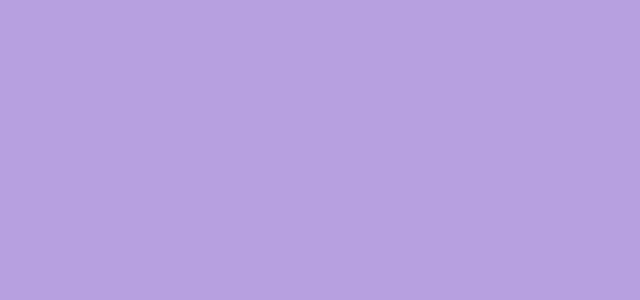
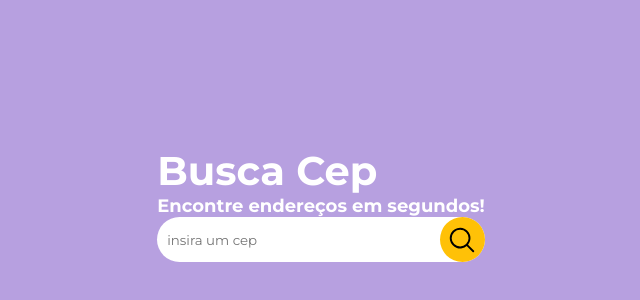
Before and after one commit to FelipePinha/Busca-CEP, a React (Vite) app: page / in a window 1280 px wide. Shown: the part 196-496 px from the top of the page, without its empty margins (319-959 px from the left). Built offline with nearby package versions, Linux system fonts and the light colour scheme.

Commit message:
feat: create form

```diff
--- a/src/App.tsx
+++ b/src/App.tsx
@@ -1,7 +1,18 @@
+import { Form } from './components/Form/Form';
 import './styles/app.scss';
 
 function App() {
-    return <div className="app"></div>;
+    return (
+        <div className="app-container">
+            <div className="container">
+                <header className="title-container">
+                    <h1>Busca Cep</h1>
+                    <p>Encontre endereços em segundos!</p>
+                </header>
+                <Form />
+            </div>
+        </div>
+    );
 }
 
 export default App;
--- /dev/null
+++ b/src/components/Form/Form.tsx
@@ -0,0 +1,13 @@
+import { MagnifyingGlass } from '@phosphor-icons/react';
+import './_Form.scss';
+
+export const Form = () => {
+    return (
+        <form>
+            <input type="number" placeholder="insira um cep" />
+            <span>
+                <MagnifyingGlass size={30} />
+            </span>
+        </form>
+    );
+};
--- /dev/null
+++ b/src/components/Form/_Form.scss
@@ -0,0 +1,26 @@
+@import '../../styles/theme';
+
+form {
+    position: relative;
+
+    input {
+        width: 100%;
+        padding: 1rem;
+        height: 4.5rem;
+        border: none;
+        border-radius: 5rem;
+    }
+
+    span {
+        background-color: $yellow;
+        display: flex;
+        justify-content: center;
+        align-items: center;
+        width: 4.5rem;
+        height: 4.5rem;
+        border-radius: 5rem;
+        position: absolute;
+        right: 0;
+        top: 0;
+    }
+}
--- a/src/styles/app.scss
+++ b/src/styles/app.scss
@@ -14,3 +14,41 @@ html {
 body {
     background-color: $pink;
 }
+
+.app-container {
+    max-width: 1140px;
+    height: 100vh;
+    margin: 0 auto;
+    display: flex;
+    justify-content: center;
+    align-items: center;
+    padding: 2rem;
+}
+
+.container {
+    display: grid;
+    grid-template-columns: 1fr;
+    grid-template-areas:
+        'title'
+        'form'
+        'output'
+        'image';
+
+    .title-container {
+        grid-area: title;
+    }
+
+    h1,
+    p {
+        color: $white;
+        font-weight: 700;
+    }
+
+    h1 {
+        font-size: 4rem;
+    }
+
+    p {
+        font-size: 1.8rem;
+    }
+}
```
